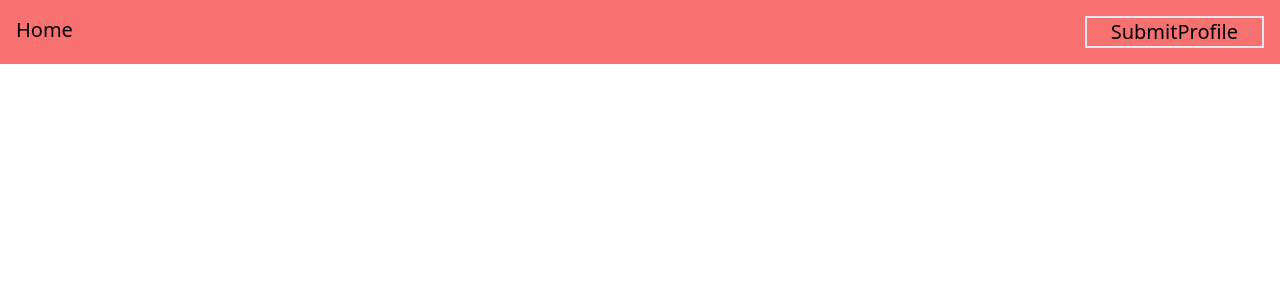
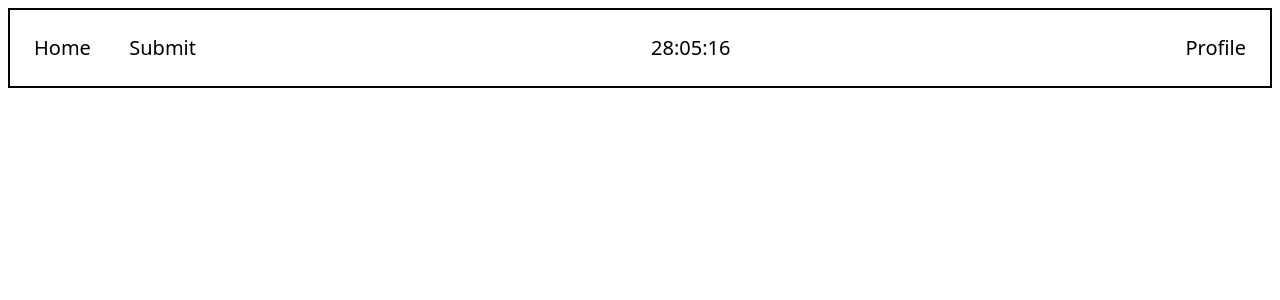
Before and after one commit to AnoukMartinez/draw-or-die, a Vue app in the folder Frontend/: page /profile in a window 1280 px wide. Before the commit this address had no page. Shown: the top 300 px of the page. Built offline with nearby package versions, Linux system fonts and the light colour scheme.

Commit message:
Changed Styling

```diff
--- /dev/null
+++ b/Frontend/src/components/ProfileCalendar.vue
@@ -0,0 +1,63 @@
+<template>
+<div>
+    {{ currentMonthString }} {{ currentYear }}
+</div>
+<div class="flex flex-row">
+    <button @click="goToPreviousMonth" class="p-2 text-4xl font-bold">
+        <
+    </button>
+
+    <div class="grid grid-cols-7 gap-2">
+      <div v-for="weekday in weekdays" :key="weekday" class="text-center font-bold">
+        {{ weekday }}
+      </div>
+    </div>
+
+    <!-- TODO: Grid with leading and following empty days if needed (see wireframes) -->
+
+    <button @click="goToNextMonth" class="p-2 text-4xl font-bold">
+        >
+    </button>
+</div>
+
+</template>
+
+<script setup lang="ts">
+import { computed, ref } from 'vue';
+
+const weekdays = ['Sun', 'Mon', 'Tue', 'Wed', 'Thu', 'Fri', 'Sat'];
+const username = "Nathaniel" // TODO: Database Query
+
+const currentDate = ref(new Date());
+
+const currentMonth = computed(() => currentDate.value.getMonth());
+const currentYear = computed(() => currentDate.value.getFullYear());
+const currentMonthString = computed(() =>
+  currentDate.value.toLocaleString('default', { month: 'long' })
+);
+
+function daysInMonth () {
+    const year = currentYear.value;
+    const month = currentMonth.value + 1;
+    return new Date(year, month, 0).getDate();
+}
+
+function goToNextMonth() {
+    currentDate.value = new Date(
+        currentYear.value,
+        currentMonth.value + 1,
+        1
+    );
+}
+
+function goToPreviousMonth() {
+    currentDate.value = new Date(
+        currentYear.value,
+        currentMonth.value - 1,
+        1
+    );
+}
+</script>
+
+<style scoped>
+</style>
--- a/Frontend/src/components/TopBar.vue
+++ b/Frontend/src/components/TopBar.vue
@@ -1,18 +1,47 @@
-<script setup lang="ts">
-</script>
-
 <template>
-  <nav class="flex flex-row bg-red-400 p-4 text-xl justify-between">
-    <div>
+  <nav class="flex flex-row m-2 text-xl justify-between border-2 border-black">
+    <div class="flex flex-row p-6 justify-between w-1/6">
       <RouterLink to="/">Home</RouterLink>
+      <RouterLink to="/submit">Submit</RouterLink>
     </div>
-    <div class="flex flex-row px-6 justify-between border-2">
-      <RouterLink to="/submit">Submit</RouterLink>
+    <div class="p-6">
+      {{ formattedTime }}
+    </div>
+    <div class="p-6">
       <RouterLink to="/profile">Profile</RouterLink>
     </div>
   </nav>
   <router-view />
 </template>
 
+<script setup lang="ts">
+import { ref, computed, onMounted } from 'vue';
+
+const secondsSinceLastSubmit = ref(0)
+const formattedTime = computed(() => getCurrentTimerString(secondsSinceLastSubmit.value));
+const increaseTimer = () => {
+  return secondsSinceLastSubmit.value++;
+}
+
+function getCurrentTimerString(currentTimeInSeconds: number): string {
+  const hours = Math.floor(currentTimeInSeconds / 3600);
+  const minutes = Math.floor((currentTimeInSeconds % 3600) / 60);
+  const seconds = currentTimeInSeconds % 60;
+
+  const formatToString = (timeValue: number) => timeValue.toString().padStart(2, '0');
+
+  return `${formatToString(hours)}:${formatToString(minutes)}:${formatToString(seconds)}`;
+}
+
+onMounted(() => {
+// Hier muss noch irgendwo eine Backend Abfrage zum letzten Submit Datum abgefragt werden
+  const lastSubmitTimestamp = 1731682243
+  const currentTimeStamp = 1731783352 // Platzhalter Daten
+  secondsSinceLastSubmit.value = currentTimeStamp - lastSubmitTimestamp
+
+  setInterval(increaseTimer, 1000);
+})
+</script>
+
 <style scoped>
 </style>
--- a/Frontend/src/views/Profile.vue
+++ b/Frontend/src/views/Profile.vue
@@ -1,8 +1,17 @@
 <template>
-  Profile View
+  <div class="flex flex-col w-full items-center">
+    <div class="text-2xl font-bold mb-4">
+      {{ username }}
+    </div>
+
+    <ProfileCalendar />
+  </div>
 </template>
 
 <script setup lang="ts">
+import ProfileCalendar from '../components/ProfileCalendar.vue';
+
+const username = "Nathaniel"
 </script>
 
 <style scoped>
```
